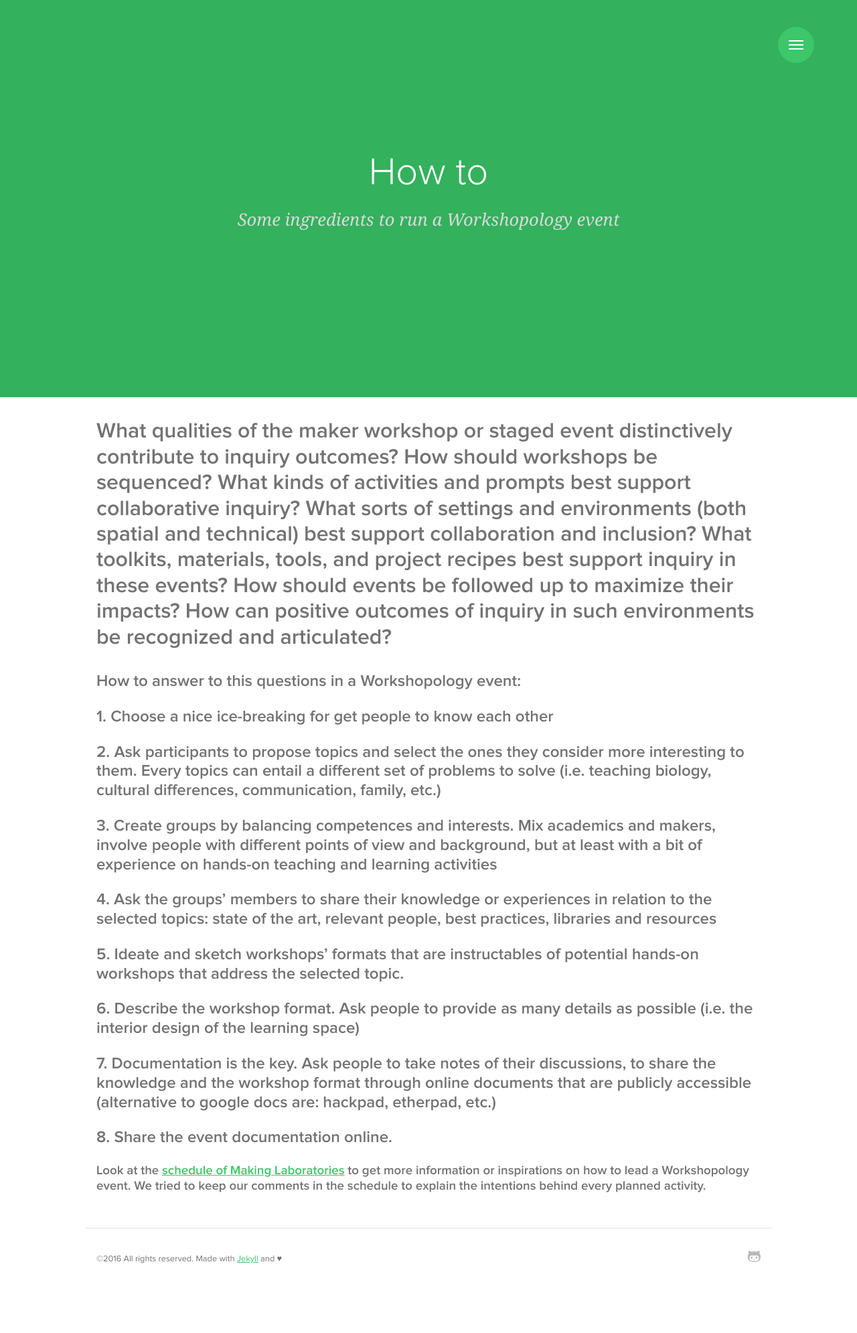
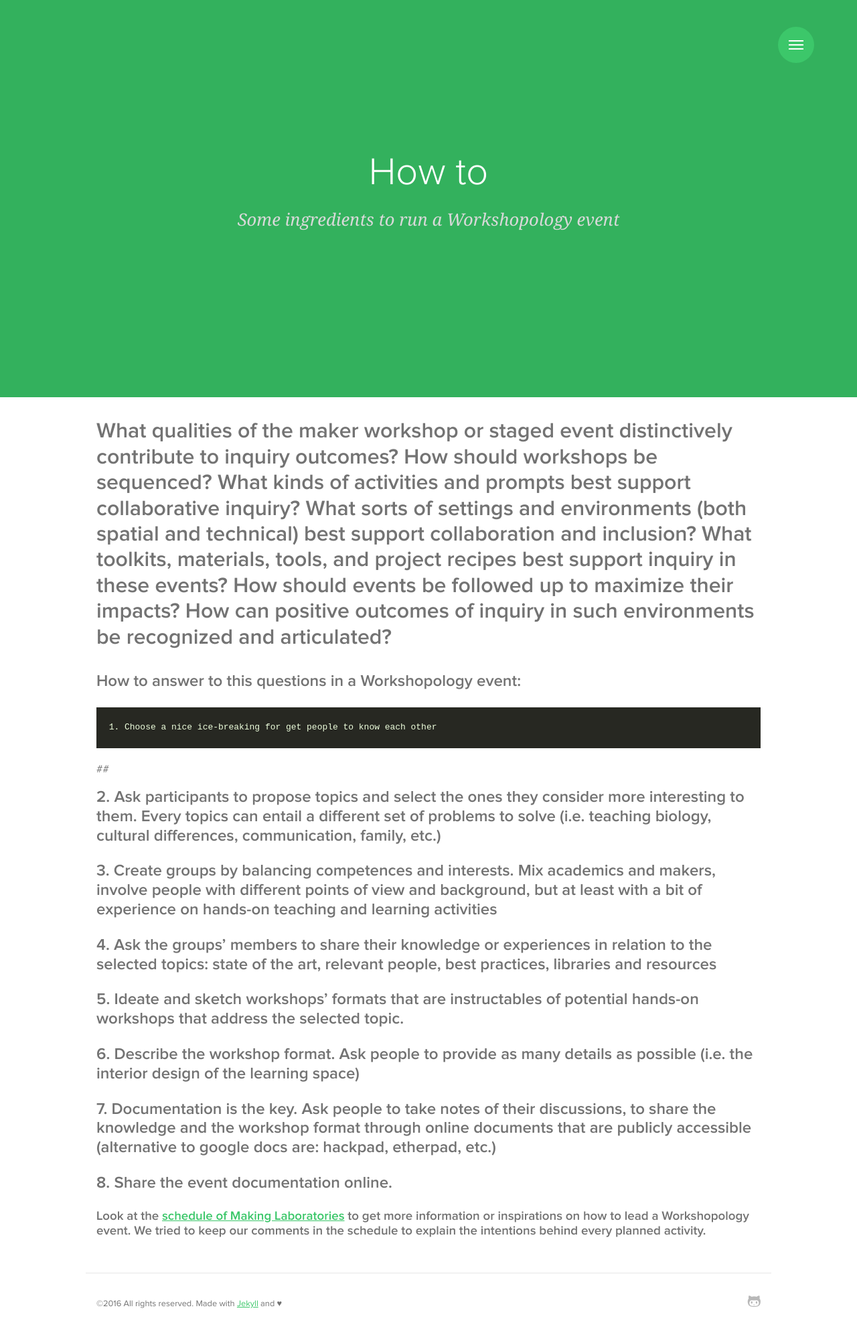
Before and after one commit to almostserena/workshopology-website-generator, a Jekyll site: the page built from howto.md, in a window 1280 px wide. Shown: the whole page at 67% size. Built offline with Jekyll 4.4.1, drawn with Linux system fonts in a browser that asks for light colours; some web fonts are replaced.

Commit message:
fdsds
fads

````diff
--- a/howto.md
+++ b/howto.md
@@ -8,7 +8,11 @@
 
 ## How to answer to this questions in a Workshopology event:
 
-## 1. Choose a nice ice-breaking for get people to know each other
+```
+1. Choose a nice ice-breaking for get people to know each other
+```
+
+##
 
 ## 2. Ask participants to propose topics and select the ones they consider more interesting to them. Every topics can entail a different set of problems to solve (i.e. teaching biology, cultural differences, communication, family, etc.)
 
````
